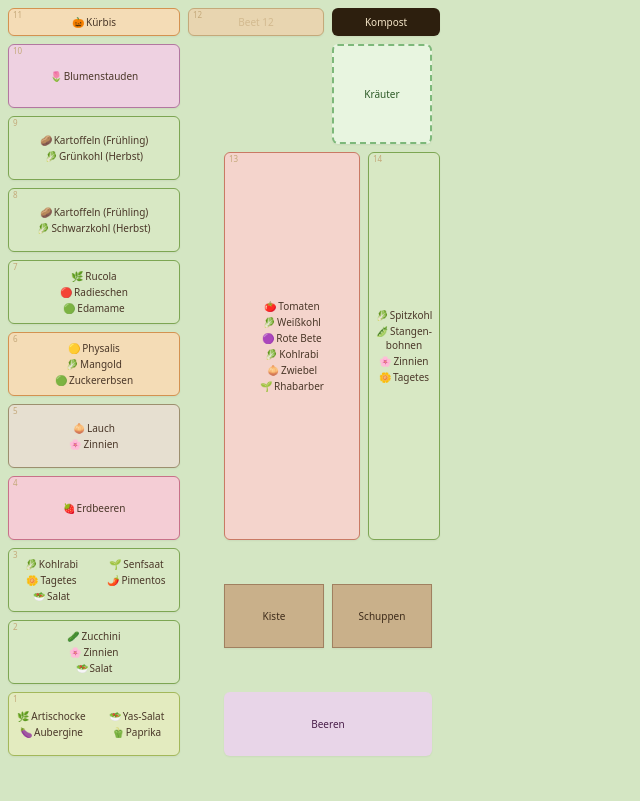
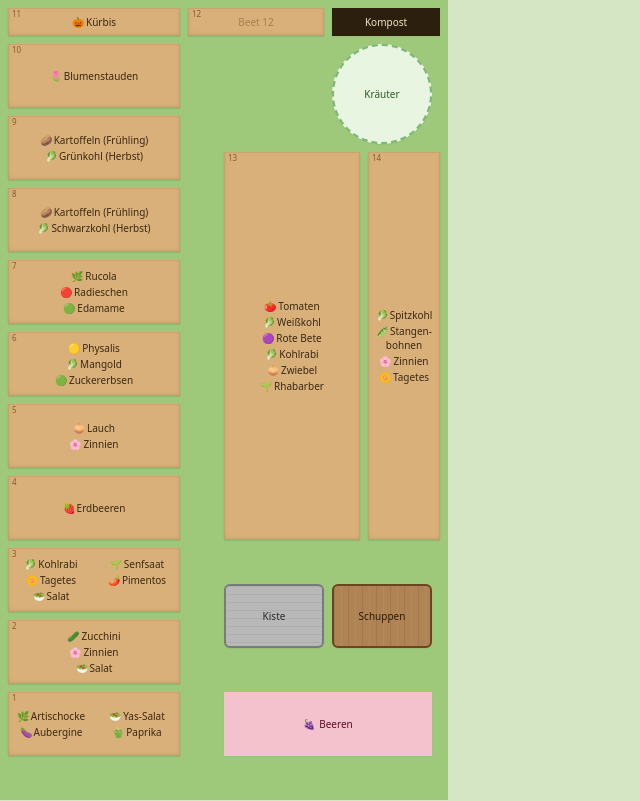
Before and after one commit to ClemensJakob/garden, a React (Vite) app: page / in a window 1280 px wide. Shown: the whole page, without its empty margins (0-640 px from the left). Built offline with nearby package versions, Linux system fonts and the light colour scheme.

Commit message:
feat: minor code improvements

```diff
--- a/src/components/PatchTile.tsx
+++ b/src/components/PatchTile.tsx
@@ -1,6 +1,6 @@
 import {Link} from 'react-router-dom'
-import type {AccentColor, Patch, PatchVariant} from '../domain/types'
-import {findPlantById, patchAccent} from '../domain/plants'
+import type {Patch, PatchVariant} from '../domain/types'
+import {findPlantById} from '../domain/plants'
 
 interface PatchTileProps {
     patch: Patch
@@ -8,57 +8,59 @@ interface PatchTileProps {
 }
 
 /**
- * Static map: AccentColor → literal Tailwind classes.
- *
- * Why static literals? Tailwind's JIT scans source files for class
- * names verbatim. A computed class like `bg-accent-${color}-bg` would
- * silently fall out of the bundle. Listing every concrete combination
- * here keeps the build honest.
- *
- * The classes paint a soft tint on top of the soil base and lift the
- * border into the accent color, so each bed reads as "this is the
- * tomato bed" / "this is the strawberry bed" at a glance.
+ * Stand-in emoji for the Beere (raspberry) tile. Unicode has no
+ * dedicated raspberry codepoint, so we use the grape cluster as the
+ * closest visual analogue — both are drupelet/berry clusters.
  */
-const ACCENT_CLASSES: Record<AccentColor, string> = {
-    tomato:     'bg-accent-tomato-bg     border-accent-tomato-border',
-    pumpkin:    'bg-accent-pumpkin-bg    border-accent-pumpkin-border',
-    leaf:       'bg-accent-leaf-bg       border-accent-leaf-border',
-    pea:        'bg-accent-pea-bg        border-accent-pea-border',
-    carrot:     'bg-accent-carrot-bg     border-accent-carrot-border',
-    beet:       'bg-accent-beet-bg       border-accent-beet-border',
-    onion:      'bg-accent-onion-bg      border-accent-onion-border',
-    lettuce:    'bg-accent-lettuce-bg    border-accent-lettuce-border',
-    strawberry: 'bg-accent-strawberry-bg border-accent-strawberry-border',
-    rhubarb:    'bg-accent-rhubarb-bg    border-accent-rhubarb-border',
-    bloom:      'bg-accent-bloom-bg      border-accent-bloom-border',
-}
+const BEERE_ICON = '🍇'
 
-/** Tailwind classes per visual variant — renders a Patch as a tile in the layout. */
+/**
+ * Tailwind classes per visual variant — renders a Patch as a tile in
+ * the layout. Default patches all share the same soil color: the lawn
+ * is the visual carrier, beds are uniform soil, and the *contents*
+ * (plant icons + names) tell each bed apart.
+ */
 function variantClasses(variant: PatchVariant): string {
     switch (variant) {
         case 'kompost':
-            return 'bg-kompost-bg text-kompost-text border-kompost-border'
+            // Kompost: dark earth, sharp rectangular footprint, no border.
+            return 'bg-kompost-bg text-kompost-text'
         case 'kraeuter':
-            return 'bg-kraeuter-bg text-kraeuter-text border-2 border-dashed border-kraeuter-border rounded-full'
+            // Kräuter is the only round bed — a true circle floating on
+            // the lawn. The grid cell is rectangular; aspect-square +
+            // auto margins center the disc inside whatever cell
+            // GardenLayout assigns.
+            return 'bg-kraeuter-bg text-kraeuter-text border-2 border-dashed border-kraeuter-border rounded-full aspect-square m-auto h-full max-w-full'
         case 'beere':
-            return 'bg-beere-bg text-beere-text border-beere-border'
+            // Berry patch: raspberry blush, square corners, borderless.
+            return 'bg-beere-bg text-beere-text'
         case 'default':
         default:
-            return 'border text-patch-text hover:brightness-95'
+            // Soil bed: uniform color, square corners, borderless.
+            // The lawn around it provides the visual separation.
+            return 'bg-patch text-patch-text hover:brightness-95'
     }
 }
 
 export default function PatchTile({patch, className}: PatchTileProps) {
     const isSpecial = patch.variant !== 'default'
     const showBadge = !isSpecial
-    const accent = isSpecial ? undefined : patchAccent(patch.bedding)
-    const accentClasses = accent
-        ? ACCENT_CLASSES[accent]
-        : 'bg-patch border-patch-border' // neutral soil for empty / unknown beds
+
+    // Default patches get a soft inset shadow so they read as a sunken
+    // soil bed nestled into the lawn rather than a flat card.
+    const soilShadow = !isSpecial
+        ? 'shadow-[inset_0_0_0_1px_rgba(0,0,0,0.06),inset_0_-2px_4px_rgba(0,0,0,0.08),0_1px_2px_rgba(0,0,0,0.1)]'
+        : 'shadow-sm'
+
+    // The Kräuter circle is the only variant that wants rounded corners;
+    // every other patch is a straight-edged rectangle that tiles into
+    // the lawn.
+    const shape = patch.variant === 'kraeuter' ? '' : 'rounded-none'
+
     return (
         <Link
             to={`/patches/${patch.number}`}
-            className={`relative flex items-center justify-center text-center text-sm shadow-sm transition-all hover:shadow-md hover:-translate-y-px rounded-md ${variantClasses(patch.variant)} ${!isSpecial ? accentClasses : ''} ${className}`}
+            className={`relative flex items-center justify-center text-center text-sm transition-all hover:shadow-md hover:-translate-y-px ${shape} ${variantClasses(patch.variant)} ${soilShadow} ${className}`}
             aria-label={`${patch.label} (Beet ${patch.number})`}
         >
             {showBadge && (
@@ -70,7 +72,14 @@ export default function PatchTile({patch, className}: PatchTileProps) {
                 </span>
             )}
             {isSpecial ? (
-                <span className="font-medium [hyphens:auto] break-words">{patch.label}</span>
+                patch.variant === 'beere' ? (
+                    <span className="flex items-center gap-1 font-medium [hyphens:auto] break-words">
+                        <span aria-hidden="true">{BEERE_ICON}</span>
+                        {patch.label}
+                    </span>
+                ) : (
+                    <span className="font-medium [hyphens:auto] break-words">{patch.label}</span>
+                )
             ) : (
                 (() => {
                     const plants = patch.bedding
--- a/src/components/StorageUnitTile.tsx
+++ b/src/components/StorageUnitTile.tsx
@@ -7,20 +7,59 @@ interface StorageUnitTileProps {
 }
 
 /**
+ * Per-unit visual treatment.
+ *
+ * Kiste and Schuppen are conceptually similar (both are tool stores) but
+ * physically very different objects in the garden — the Kiste is a grey
+ * metal/stone crate, the Schuppen is a wooden shed. Mapping each id to
+ * its own concrete Tailwind class string keeps the JIT compiler happy
+ * (no dynamic class names) and makes the visual contract explicit.
+ *
+ * The Schuppen also carries a faint vertical-stripe gradient to suggest
+ * wooden planks without resorting to a raster texture.
+ */
+const UNIT_CLASSES: Record<string, string> = {
+  kiste:
+    'bg-storage-kiste-bg border-storage-kiste-border text-storage-kiste-text',
+  schuppen:
+    'bg-storage-schuppen-bg border-storage-schuppen-border text-storage-schuppen-text',
+}
+
+/**
+ * Inline style hooks for unit-specific texture effects that Tailwind
+ * doesn't express well (repeating gradients with custom stops). Keeping
+ * them in JS avoids polluting the global CSS layer.
+ */
+const UNIT_STYLE: Record<string, React.CSSProperties> = {
+  // Vertical wood-plank seams for the Schuppen.
+  schuppen: {
+    backgroundImage:
+      'repeating-linear-gradient(90deg, rgba(0,0,0,0.08) 0 1px, transparent 1px 14px), repeating-linear-gradient(90deg, rgba(255,255,255,0.05) 0 1px, transparent 1px 14px)',
+    backgroundPosition: '0 0, 7px 0',
+  },
+  // Subtle horizontal banding for the Kiste — like sheet metal ribs.
+  kiste: {
+    backgroundImage:
+      'repeating-linear-gradient(180deg, rgba(0,0,0,0.06) 0 1px, transparent 1px 8px)',
+  },
+}
+
+/**
  * A storage unit (Schuppen, Kiste) rendered as a tile in the garden grid.
  *
  * Storage units are clickable and link to the (yet-to-be-built)
- * `/storage/:id` route. Visually they are gray and don't carry a
- * numbered badge.
- *
- * The grid position is provided via the `className` prop from GardenLayout,
- * keeping the domain object free of presentation concerns.
+ * `/storage/:id` route. Each unit has its own material — Kiste reads
+ * grey/metal, Schuppen reads warm wood — so they don't blur into one
+ * generic brown rectangle on the garden map.
  */
 export default function StorageUnitTile({ unit, className = '' }: StorageUnitTileProps) {
+  const unitClasses = UNIT_CLASSES[unit.id] ?? UNIT_CLASSES.kiste
+  const unitStyle = UNIT_STYLE[unit.id]
   return (
     <Link
       to={`/storage/${unit.id}`}
-      className={`flex items-center justify-center border border-storage-border bg-storage-bg px-3 py-4 text-center text-sm text-storage-text shadow-sm transition-shadow hover:shadow-md ${className}`}
+      style={unitStyle}
+      className={`flex items-center justify-center rounded-md border-2 px-3 py-4 text-center text-sm font-medium shadow-sm transition-all hover:shadow-md hover:-translate-y-px ${unitClasses} ${className}`}
       aria-label={unit.label}
     >
       {unit.label}
--- a/src/domain/plants.ts
+++ b/src/domain/plants.ts
@@ -376,7 +376,9 @@ export const PLANTS: readonly Plant[] = [
     name: 'Himbeeren',
     feeder: 'Mittelzehrer',
     family: 'rosengewaechs',
-    icon: '🫐',
+    // Unicode has no raspberry codepoint — grape cluster is the closest
+    // visual match for a drupelet/berry cluster.
+    icon: '🍇',
     seasonActivities: seasonActivities({
       JUN: 'ernte',
       JUL: 'ernte',
--- a/tailwind.config.js
+++ b/tailwind.config.js
@@ -27,19 +27,22 @@ export default {
     },
     extend: {
       colors: {
-        // Garden background — soft sage green
+        // Garden background — lush "Es-Day" / Stardew grass.
+        // Saturation lifted vs. the earlier sage so beds clearly read as
+        // "soil sitting on a lawn" rather than two muted greens stacked.
         garden: {
-          bg: '#d4e6c3',        // soft green lawn
+          bg: '#9fc97a',        // vivid lawn green
           path: '#c8b99a',      // sandy path between beds
         },
-        // Patch (Beet) — warm earthy tones
+        // Patch (Beet) — warm earthy tones, richer than before so the
+        // soil pops against the lawn.
         patch: {
-          DEFAULT: '#e8d5b0',   // light warm brown / sandy soil
-          border: '#c4a97a',    // medium brown border
-          text: '#4a3728',      // dark brown text
-          hover: '#dfc89a',     // slightly darker on hover
+          DEFAULT: '#d9b079',   // tilled soil, mid-tone
+          border: '#8a5a32',    // dark soil border (furrow)
+          text: '#3a2814',      // dark brown text
+          hover: '#cfa468',     // slightly darker on hover
         },
-        // Kompost — dark rich earth
+        // Kompost — dark rich earth (unchanged, already strong contrast)
         kompost: {
           bg: '#2d1f0e',
           border: '#1a1108',
@@ -51,17 +54,29 @@ export default {
           border: '#7db87a',
           text: '#2d5a27',
         },
-        // Beere — muted berry purple
+        // Beere — raspberry pink/red, named after the lead crop
+        // (Himbeeren). Earlier purple read as lavender / herb.
         beere: {
-          bg: '#e8d5e8',
-          border: '#9b6b9b',
-          text: '#4a1f4a',
+          bg: '#f4c2cc',        // soft raspberry blush
+          border: '#c2185b',    // deep raspberry
+          text: '#5a0a25',      // dark berry juice
         },
-        // Storage units (Schuppen, Kiste) — weathered wood
+        // Storage units — split into two distinct materials so Kiste
+        // (metal/stone tool box) and Schuppen (wooden shed) read at a
+        // glance instead of looking like the same brown rectangle.
         storage: {
-          bg: '#c9b08a',
-          border: '#a08060',
-          text: '#3d2b1a',
+          // Kiste — cool grey, like a galvanised metal crate.
+          kiste: {
+            bg: '#b8b8b8',
+            border: '#7a7a7a',
+            text: '#2a2a2a',
+          },
+          // Schuppen — warm weathered wood planks.
+          schuppen: {
+            bg: '#b08355',
+            border: '#6b4423',
+            text: '#2a1a08',
+          },
         },
         // Plant accent palette — each AccentColor token maps to a soft
         // tint (used as patch background overlay) and a deeper shade
```
Also changed, not shown: 2 other files (tests, documents, lock files or other folders).
